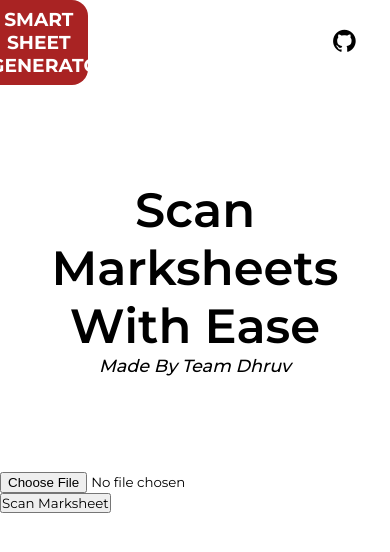
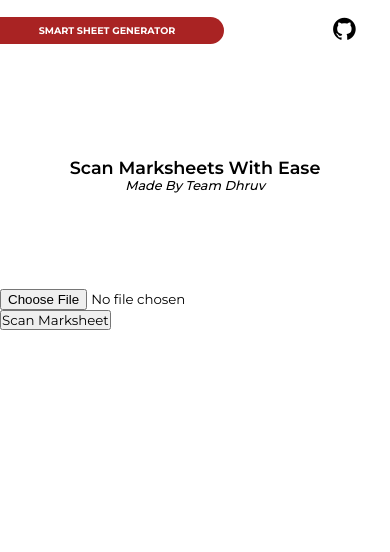
Before and after one commit to theprinceraj/Markshify, a website: page public/index.html in a window 390 px wide. Drawn offline with nearby package versions, Linux system fonts and the light colour scheme.

Commit message:
Basic media queries for website responsiveness

```diff
--- a/public/style.css
+++ b/public/style.css
@@ -25,6 +25,7 @@ nav {
     display: flex;
     align-items: center;
     justify-content: space-between;
+    background-color: white;
 }
 
 nav div {
@@ -77,8 +78,64 @@ section {
     font-weight: 600;
     font-size: 3rem;
 }
+
 .section-heading h6 {
     font-size: 1.1rem;
     font-weight: 500;
     font-style: italic;
 }
+
+
+/* Media Queries */
+@media (max-width: 1054px) {
+    nav div {
+        width: 35%;
+    }
+}
+
+@media (max-width: 768px) {
+    nav div {
+        width: 45%;
+    }
+
+    nav div h3 {
+        font-size: 1rem;
+    }
+
+    .section-heading h1 {
+        font-size: 2rem;
+    }
+
+}
+
+@media (max-width: 580px) {
+    nav div {
+        width: 50%;
+    }
+
+    nav div h3 {
+        font-size: 0.8rem;
+    }
+
+    .section-heading h1 {
+        font-size: 1.5rem;
+    }
+}
+
+@media (max-width: 450px) {
+    nav div {
+        width: 60%;
+    }
+
+    nav div h3 {
+        font-size: 0.6rem;
+    }
+
+    .section-heading h1 {
+        font-size: 1.1rem;
+    }
+
+    .section-heading h6 {
+        font-size: 0.8rem;
+    }
+}
```
